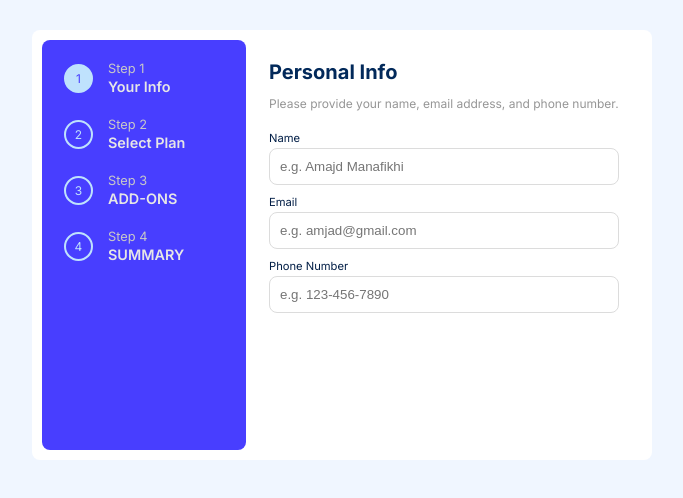
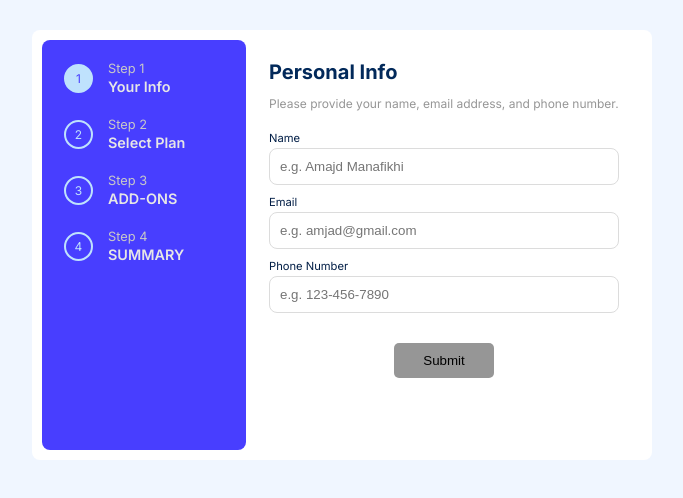
Before and after one commit to Amjad-Manafikhi/Multi-page-form, a React (Vite) app: page / in a window 1280 px wide. Shown: the top 498 px of the page, without its empty margins (298-981 px from the left). Built offline with nearby package versions, Linux system fonts and the light colour scheme.

Commit message:
added react hook form to info form

```diff
--- a/package.json
+++ b/package.json
@@ -11,7 +11,8 @@
   },
   "dependencies": {
     "react": "^19.0.0",
-    "react-dom": "^19.0.0"
+    "react-dom": "^19.0.0",
+    "react-hook-form": "^7.56.1"
   },
   "devDependencies": {
     "@eslint/js": "^9.19.0",
--- a/src/App.jsx
+++ b/src/App.jsx
@@ -99,7 +99,7 @@ function App() {
         {stepsElements}
       </div>
       <div className='main'>
-        {checkedValue === 1 && <Info />}
+        {checkedValue === 1 && <Info setCheckedValue={setCheckedValue}/>}
         {checkedValue === 2 && <Plan
           checkedPlan={checkedPlan}
           setCheckedPlan={setCheckedPlan}
--- a/src/Info.css
+++ b/src/Info.css
@@ -28,3 +28,26 @@ input{
 input:hover{
     border-color: rgb(72,62,255);
 }
+
+
+form{
+    display: flex;
+    flex-direction: column;
+    flex-wrap: wrap;
+  }
+
+  .submit-button{
+    margin:auto;
+    margin-top:20px;
+    border: none;
+    width:100px;
+    height: 35px;
+    border-radius: 5px;
+    background-color: rgb(150,150,150);
+    cursor:pointer
+  }
+
+  .error-message{
+    font-size: 0.8rem;
+    color:red;
+  }
--- a/src/Info.jsx
+++ b/src/Info.jsx
@@ -1,23 +1,62 @@
 import React from "react";
-import "./Info.css"
+import { useForm } from "react-hook-form";
+import "./Info.css";
 
-export default function () {
+export default function Info({setCheckedValue}) {
+  const {
+    register,
+    handleSubmit,
+    formState: { errors, isSubmitting },
+  } = useForm();
 
-    return(
-        <>
-            <h1>Personal Info</h1>
-            <p>Please provide your name, email address, and phone number.</p>
-            <label htmlFor="name">Name</label>
+  const onSubmit = (data) => {
+    console.log("Form Data:", data);
+    setCheckedValue(2)
+  };
 
-            <input type="text" id="name" name="info" placeholder="e.g. Amajd Manafikhi"/>
+  return (
+    <form onSubmit={handleSubmit(onSubmit)}>
+      <h1>Personal Info</h1>
+      <p>Please provide your name, email address, and phone number.</p>
 
-            <label htmlFor="email">Email</label>
-            <input type="email" id="email" name="info" placeholder="e.g. amjad@gmail.com"/>
+      <label htmlFor="name">Name</label>
+      <input
+        {...register("name", {
+          required: "Name is required",
+        })}
+        type="text"
+        id="name"
+        placeholder="e.g. Amajd Manafikhi"
+      />
+      {errors.name && <div className="error-message">{errors.name.message}</div>}
 
-            <label htmlFor="phone">Phone Number</label>
-            <input type="tel" id="phone" name="info" placeholder="e.g. 123-456-7890"
-                pattern="[0-9]{3}-[0-9]{3}-[0-9]{4}" required />
+      <label htmlFor="email">Email</label>
+      <input
+        {...register("email", {
+          required: "Email is required",
+          validate: (value) =>
+            value.includes("@") || "Email must include @",
+        })}
+        type="email"
+        id="email"
+        placeholder="e.g. amjad@gmail.com"
+      />
+      {errors.email && <div className="error-message">{errors.email.message}</div>}
 
-        </>
-    )
+      <label htmlFor="phone">Phone Number</label>
+      <input
+        {...register("phone", {
+          required: "Phone number is required",
+        })}
+        type="tel"
+        id="phone"
+        placeholder="e.g. 123-456-7890"
+      />
+      {errors.phone && <div className="error-message">{errors.phone.message}</div>}
+
+      <button type="submit" className="submit-button">
+        {isSubmitting ? "Loading..." : "Submit"}
+      </button>
+    </form>
+  );
 }
--- a/src/PlanTypes.jsx
+++ b/src/PlanTypes.jsx
@@ -41,7 +41,7 @@ export default function(props) {
             <img src={images[props.type]}   alt={props.type} width="33"  />
             <h4>{props.type}</h4>
             <p>${props.toggleButton ? `${props.price*10}/yr` : `${props.price}/mo`}</p>
-            {showFreeText&&<p className="free">2 months free</p>}
+            {showFreeText&&<p className="free" >2 months free</p>}
         </div>
     )
 }
```
Also changed, not shown: src/App.css (line endings or trailing spaces), 1 other file (tests, documents, lock files or other folders).
